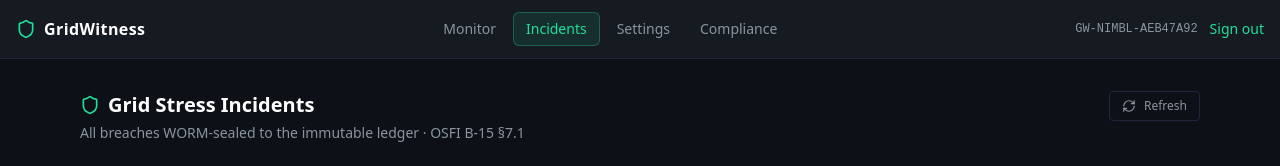
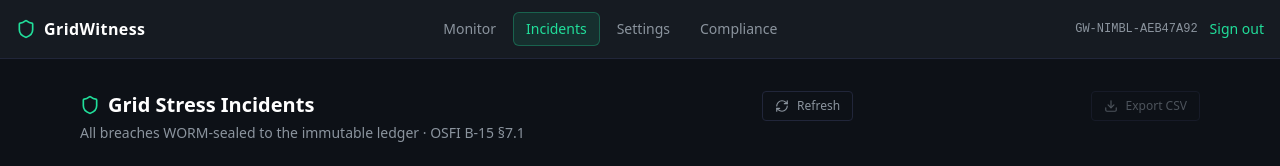
Before and after one commit to myshariff123/gridwitness-dashboard, a Next.js app: page /incidents in a window 1280 px wide. Shown: the top 166 px of the page. Built offline with nearby package versions, Linux system fonts and the light colour scheme; no server answers.

Commit message:
Implement CSV export for incidents
Added functionality to export incidents data as a CSV file.

```diff
--- a/app/incidents/page.tsx
+++ b/app/incidents/page.tsx
@@ -1,4 +1,6 @@
 'use client'
+import { Download } from 'lucide-react'
+import { toCsv, downloadCsv, tsFilename } from '@/lib/csv'
 import { useState, useEffect } from 'react'
 import Nav from '@/components/Nav'
 import IncidentActions from '@/components/IncidentActions'
@@ -35,6 +37,23 @@ export default function IncidentsPage() {
     return () => clearInterval(interval)
     // eslint-disable-next-line react-hooks/exhaustive-deps
   }, [filter])
+const exportCsv = () => {
+  const csv = toCsv(incidents, [
+    { key: 'IncidentID',   label: 'Incident ID' },
+    { key: 'GridID',       label: 'Grid' },
+    { key: 'Metric',       label: 'Metric' },
+    { key: 'Status',       label: 'Status' },
+    { key: 'Severity',     label: 'Severity' },
+    { key: 'BreachValue',  label: 'Breach Value' },
+    { key: 'PeakValue',    label: 'Peak Value' },
+    { key: 'Threshold',    label: 'Threshold' },
+    { key: 'OpenedAt',     label: 'Opened At (UTC)' },
+    { key: 'ClosedAt',     label: 'Closed At (UTC)' },
+    { key: 'LastAction',   label: 'Last Action' },
+    { key: 'LastActionAt', label: 'Last Action At (UTC)' },
+  ])
+  downloadCsv(tsFilename('incidents', TENANT_ID), csv)
+}
 
   const openCount   = incidents.filter(i => i.Status === 'OPEN').length
   const closedCount = incidents.filter(i => i.Status === 'CLOSED').length
@@ -60,6 +79,12 @@ export default function IncidentsPage() {
             <RefreshCw className={`w-3.5 h-3.5 ${loading ? 'animate-spin' : ''}`} />
             Refresh
           </button>
+          <button onClick={exportCsv}
+  disabled={incidents.length === 0}
+  className="flex items-center gap-2 text-xs border border-gw-border text-gw-muted px-3 py-1.5 rounded hover:border-gw-green hover:text-gw-green transition-colors disabled:opacity-50">
+  <Download className="w-3.5 h-3.5" />
+  Export CSV
+</button>
         </div>
 
         {/* Counters */}
```
